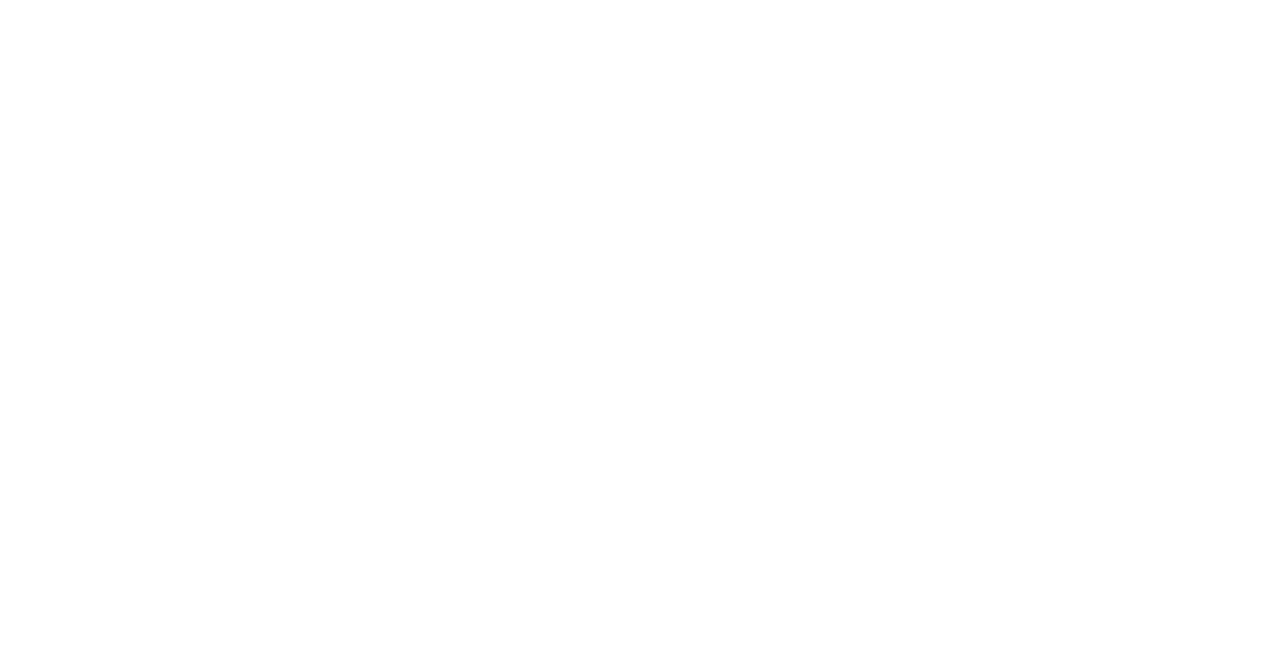
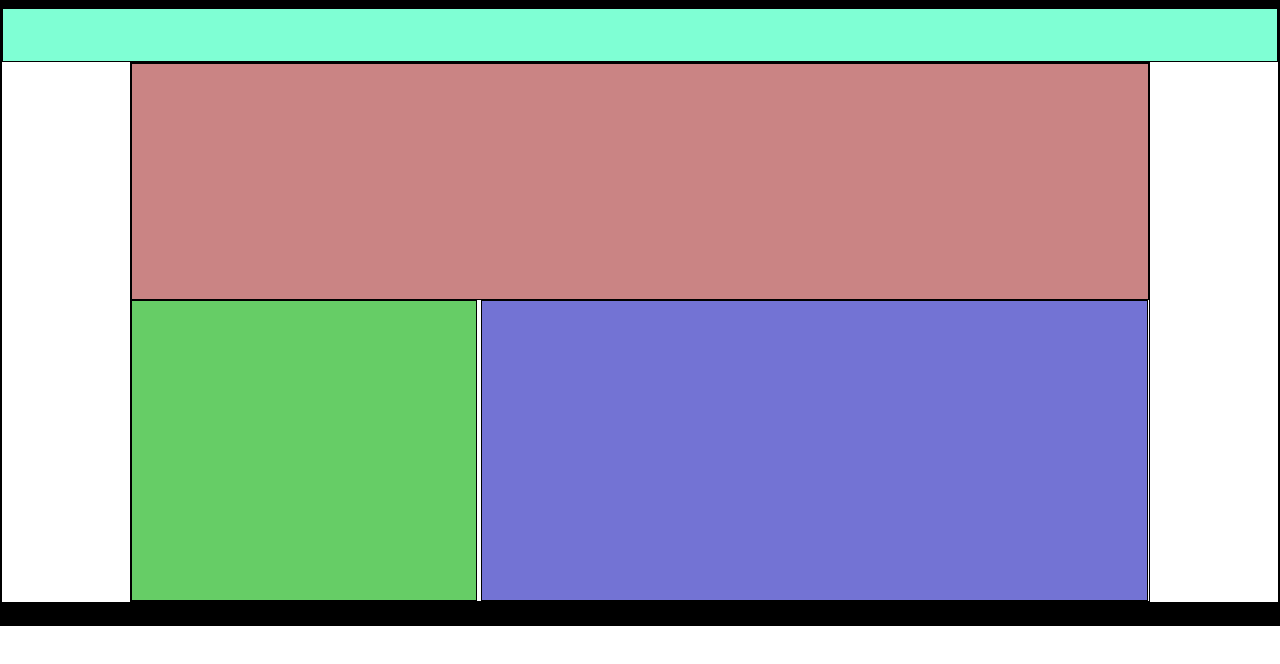
Before and after one commit to andrearicciotti/htmlcss-dropbox, a plain HTML site: page index.html in a window 1280 px wide. Drawn offline with nearby package versions, Linux system fonts and the light colour scheme.

Commit message:
add: header and hero blocks

```diff
--- a/css/style.css
+++ b/css/style.css
@@ -3,9 +3,56 @@
     margin: 0;
     padding: 0;
     box-sizing: border-box;
+    /* debug */
+    border: 1px solid black;
 }
 
 /* COMMON */
 body {
     font-family: 'Open Sans', sans-serif;
 }
+
+.container-big {
+    width: 80%;
+    margin: 0 auto;
+}
+
+.container-small {
+    width: 60%;
+    margin: 0 auto;
+}
+
+/* HEADER */
+header {
+    height: 60px;
+    background-color: aquamarine;
+}
+
+/* HERO */
+.hero {
+    /* debug */
+    height: 540px;
+}
+
+.title {
+    width: 100%;
+    /* debug */
+    height: 44%;
+    background-color: rgb(202, 132, 132);
+}
+
+.text {
+    width: 34%;
+    /* debug */
+    display: inline-block;
+    height: 56%;
+    background-color: rgb(102, 205, 102);
+}
+
+.image {
+    width: 65.5%;
+    /* debug */
+    display: inline-block;
+    height: 56%;
+    background-color: rgb(115, 115, 212);
+}
--- a/index.html
+++ b/index.html
@@ -40,7 +40,7 @@
     <!-- /header  -->
 
     <!-- hero -->
-    <div class="hero">
+    <div class="hero container-big">
 
         <!-- title -->
         <div class="title">
```
